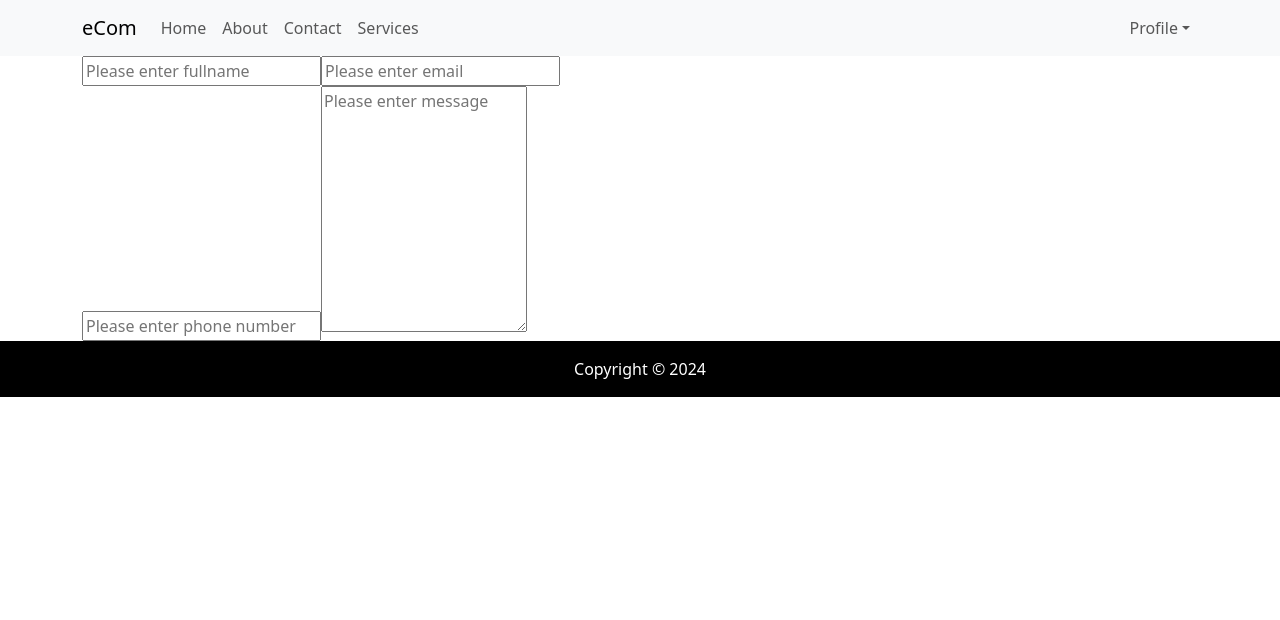
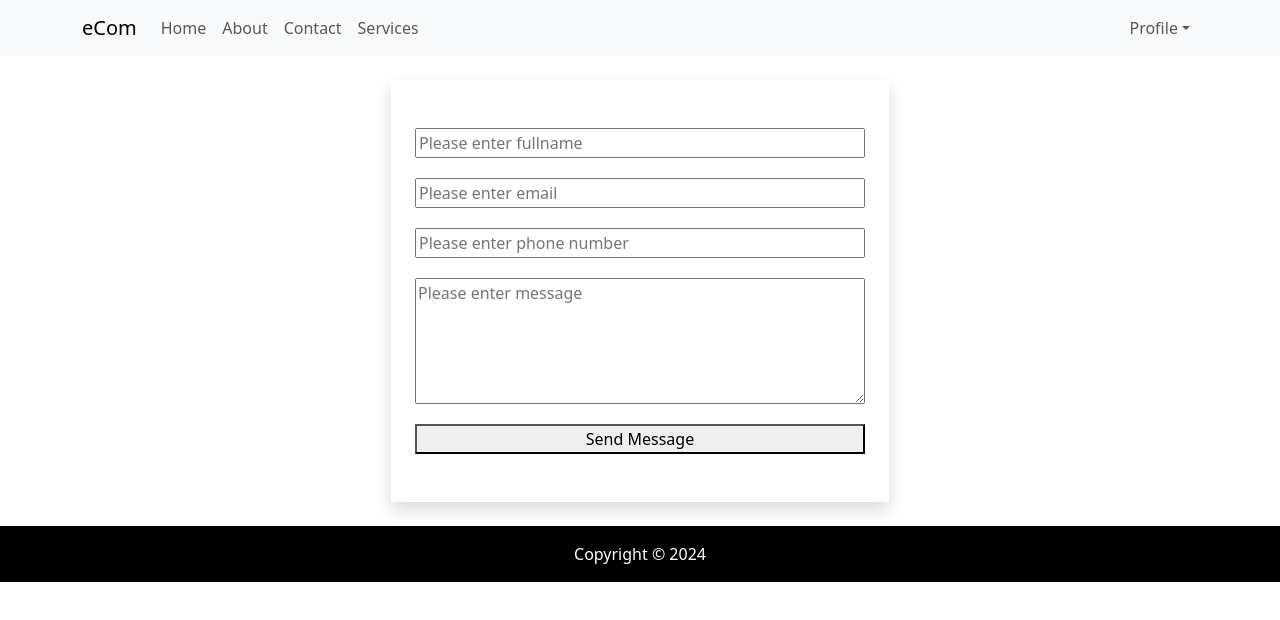
Before and after one commit to dennyneelamkavil/ecom, a React (Create React App) app: page /contact in a window 1280 px wide. Shown: the top 620 px of the page. Built offline with nearby package versions, Linux system fonts and the light colour scheme.

Commit message:
Contact form updated

```diff
--- /dev/null
+++ b/src/pages/Contact.css
@@ -0,0 +1,11 @@
+.form-container{
+    display: flex;
+    flex-direction: column;
+    gap: 10px;
+
+
+}
+.error{
+    color: red;
+    font-weight: bolder;
+}
--- a/src/pages/Contact.jsx
+++ b/src/pages/Contact.jsx
@@ -1,18 +1,95 @@
-import React from 'react'
+import React, { useState } from 'react'
 import { Col, Container, Row } from 'react-bootstrap'
+import "./Contact.css";
+
 
 function Contact() {
+  const [contactFormData, setContactFormData] = useState({
+    fullname: '',
+    email: '',
+    phone: '',
+    message: ''
+  });
+  const [errors, setErrors] = useState({
+    fullname: '',
+    email: '',
+    phone: '',
+    message: ''
+  });
+
+  const validateForm = () => {
+
+    let valid = true;
+
+    const newErrors = {
+      fullname: '',
+      email: '',
+      phone: '',
+      message: ''
+    }
+
+    if (!contactFormData.fullname.trim()) { //checks if the fullname is empty, returns true if it is empty
+      newErrors.fullname = 'Fullname is required';
+      valid = false;
+    }else if(contactFormData.fullname.length < 3){
+      newErrors.fullname = "Fullname should contain minimum 3 characters";
+      valid = false;
+    }
+
+    if (!contactFormData.email.trim()) {
+      newErrors.email = 'Email is required';
+      valid = false;
+    }else if(/[]/){//Regular expression
+      newErrors.email = "Enter a valid email!";
+      valid = false;
+    }
+
+    setErrors(newErrors);
+    return valid;
+
+  }
+
+
+  const handleSubmit = (e) => {
+
+
+    e.preventDefault();
+
+    if (validateForm()) {
+      console.log("Form Submitted!", contactFormData);
+    }
+
+  }
+
+
+  const onChangeHandler = (e) => {
+
+    const { name, value } = e.target;
+
+    setContactFormData({ ...contactFormData, [name]: value });
+
+  }
+
+  console.log("ContactFormData ==== ", contactFormData);
+
+
+
   return (
     <Container>
-      <Row>
-        <Col md={6} className='d-flex justify-content-center'>
-          <div>
-            <form action="">
-              <input type="text" name='fullname' placeholder='Please enter fullname ' />
-              <input type="email" name='email' placeholder='Please enter email ' />
-              <input type="number" name='phone' placeholder='Please enter phone number ' />
-              <textarea type="text" rows={10} name='message' placeholder='Please enter message '>
-                </textarea>
+      <Row className='justify-content-center'>
+        <Col md={6}>
+          <div className='shadow bg-white p-4 m-4' onSubmit={handleSubmit}>
+            <form className='form-container my-4'>
+              <input type="text" name='fullname' placeholder='Please enter fullname ' onChange={onChangeHandler} />
+              <span className='error'>{errors?.fullname ?? ''}</span> {/* Nullish coalescing */}
+              <input type="email" name='email' placeholder='Please enter email ' onChange={onChangeHandler} />
+              <span className='error'>{errors?.email ?? ''}</span>
+              <input type="number" name='phone' placeholder='Please enter phone number ' onChange={onChangeHandler} />
+              <span className='error'>{errors?.phone ?? ''}</span>
+              <textarea type="text" rows={5} name='message' placeholder='Please enter message ' onChange={onChangeHandler} >
+              </textarea>
+              <span className='error'>{errors?.message ?? ''}</span>
+              <button>Send Message</button>
             </form>
 
           </div>
```
